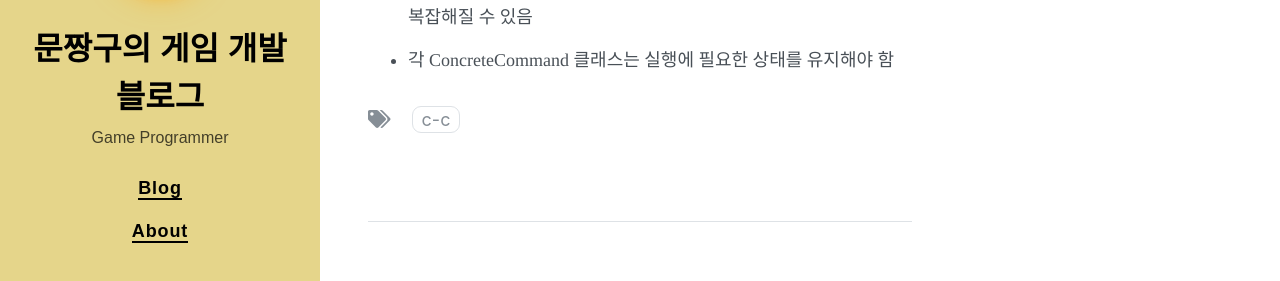
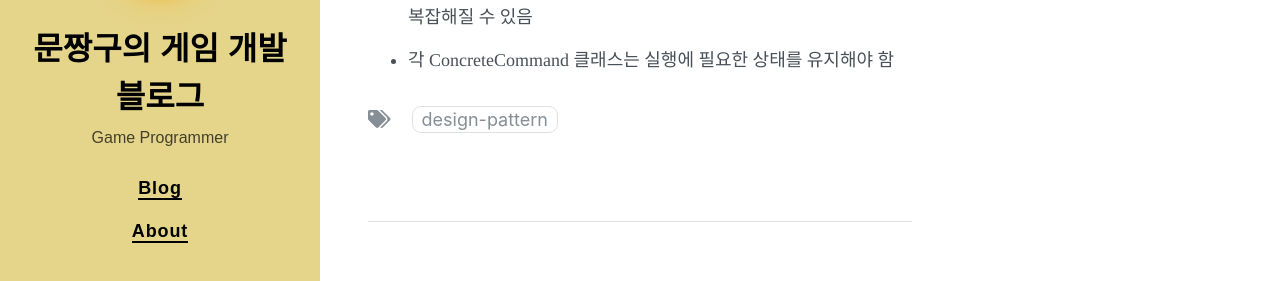
Before and after one commit to munjjang9/munjjang9.github.io, a Jekyll site: the page built from _posts/2025-01-06-TK-Command-Pattern.md, in a window 1280 px wide and 900 px high, scrolled down 823 px. Shown: the part 339-620 px from the top of the window. Built offline with Jekyll 4.4.1, drawn with Linux system fonts in a browser that asks for light colours; nearby versions of some CDN libraries; comment, search, counter and statistics services are not loaded.

Commit message:
Post Catergory & Tag Modified

```diff
--- a/_posts/2025-01-06-TK-Command-Pattern.md
+++ b/_posts/2025-01-06-TK-Command-Pattern.md
@@ -2,9 +2,9 @@
 layout: post
 title: 커맨드 패턴
 author: munjjang9
-tags: [C/C++]
+tags: [Design Pattern]
 date: 2025-01-06 21:00 +0900
-categories: [Languages]
+categories: [Game Development]
 toc: true
 ---
 
```
